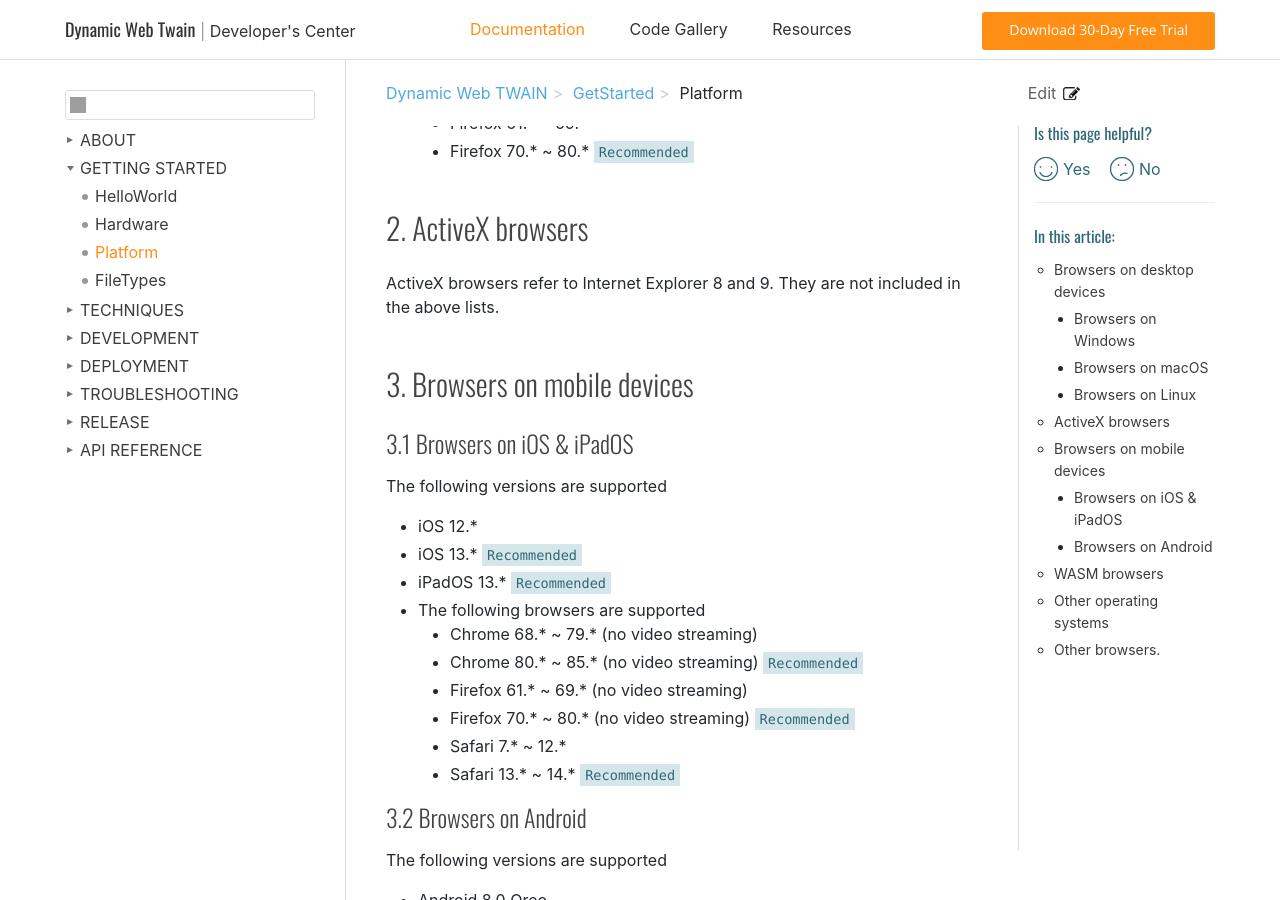
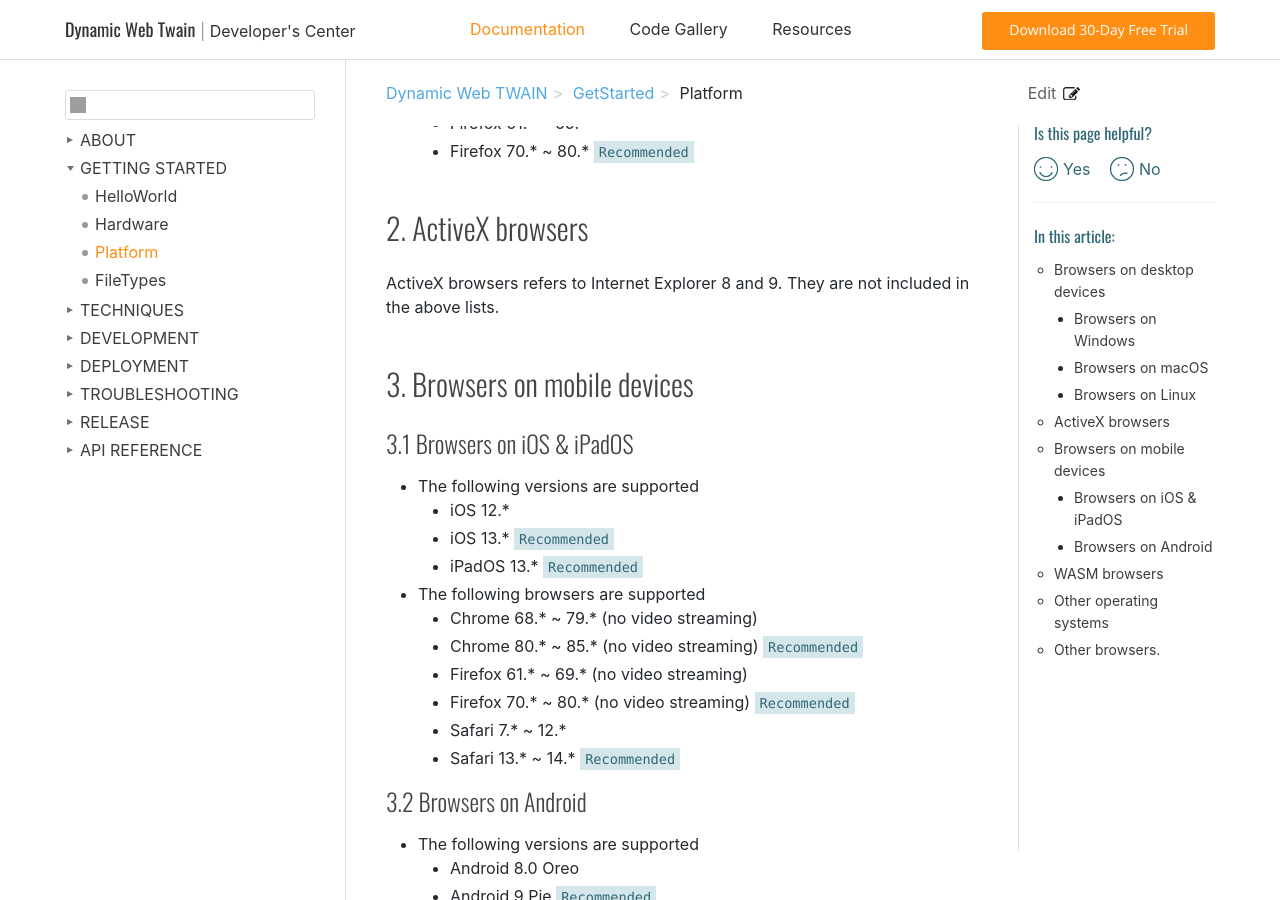
Before and after one commit to ztyyLV/web-twain-docs, a Jekyll site: the page built from getstarted/platform.md, in a window 1280 px wide and 900 px high, scrolled down 2585 px. Built offline with Jekyll 4.4.1, drawn with Linux system fonts in a browser that asks for light colours; comment, search, counter and statistics services are not loaded; grey boxes are pictures that could not be loaded.

Commit message:
Second pass
text editing

```diff
--- a/getstarted/platform.md
+++ b/getstarted/platform.md
@@ -102,17 +102,17 @@ description: Dynamic Web TWAIN SDK Documentation Platform Page
 
 ## ActiveX browsers
 
-ActiveX browsers refer to Internet Explorer 8 and 9. They are not included in the above lists.
+ActiveX browsers refers to Internet Explorer 8 and 9. They are not included in the above lists.
 
 ## Browsers on mobile devices
 
 ### Browsers on iOS & iPadOS
 
-The following versions are supported
-
+* The following versions are supported
   + iOS 12.*
   + iOS 13.* `Recommended`
   + iPadOS 13.* `Recommended`
+
 * The following browsers are supported
   + Chrome 68.* ~ 79.* (no video streaming)
   + Chrome 80.* ~ 85.* (no video streaming) `Recommended`
@@ -123,11 +123,11 @@ The following versions are supported
 
 ### Browsers on Android
 
-The following versions are supported
-
+* The following versions are supported
   + Android 8.0 Oreo
   + Android 9 Pie `Recommended`
   + Android 10 `Recommended`
+
 * The following browsers are supported
   + Chrome 68.* ~ 79.*
   + Chrome 80.* ~ 85.* `Recommended`
```
Also changed, not shown: indepth/features/barcode.md (+2 -2 lines).
